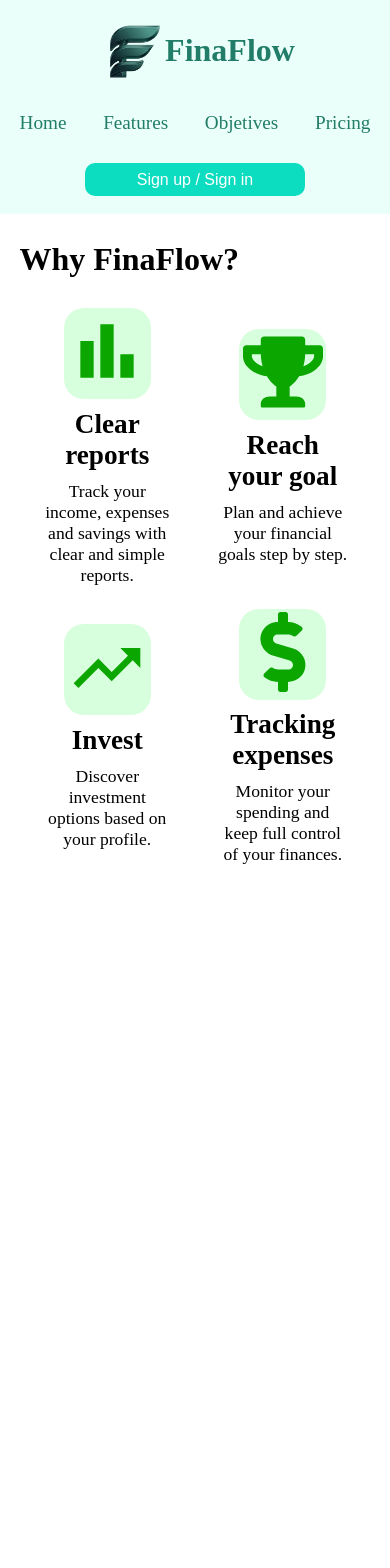
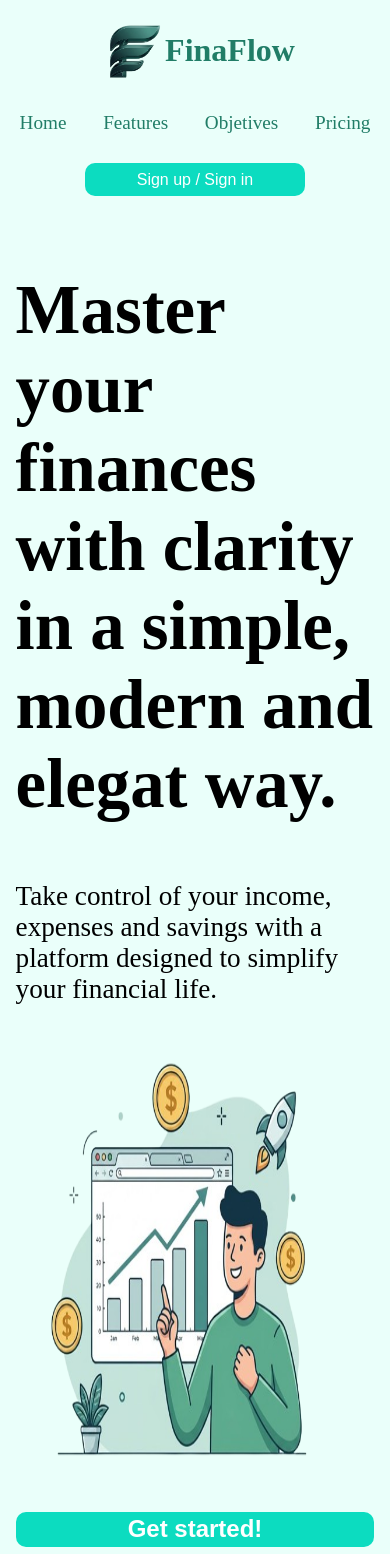
Before and after one commit to angel-reyes000/FinaFlow-Frontend, a Next.js app: page / in a window 390 px wide. Shown: the top 1568 px of the page. Before the commit the page ends 888 px from the top, so only its background shows below. Built offline with nearby package versions, Linux system fonts and the light colour scheme.

Commit message:
design responsive main section

```diff
--- a/app/components/main_window/main.jsx
+++ b/app/components/main_window/main.jsx
@@ -1,21 +1,22 @@
 import Image from 'next/image';
-import image_body from '../../../public/images_home/body FinaFlow.png'
+import main_image from '../../../public/images_home/portada Finaflow.png'
+import styles from '../../styles/main_window/main.module.scss'
 
 export default function Main () {
   return (
     <>
-      <div>
-        <div>
-          <div>
+      <div className={styles.main_section}>
+        <div className={styles.main_text_image}>
+          <div className={styles.main_text}>
             <h1>Master your finances with clarity in a simple, modern and elegat way.</h1>
             <p>Take control of your income, expenses and savings with a platform designed to simplify your financial life.</p>
           </div>
-          <div>
-            <Image src={image_body} height={200} width={200} alt='Representative image for aplication'/>
+          <div className={styles.main_img}>
+            <Image src={main_image} height={475} width={625} alt='Representative image for aplication'/>
           </div>
         </div>
-        <div>
-
+        <div className={styles.main_button}>
+          <button>Get started!</button>
         </div>
       </div>
     </>
--- a/app/page.tsx
+++ b/app/page.tsx
@@ -12,6 +12,10 @@ export default function Home () {
       <main>
 
         <section>
+          <Main />
+        </section>
+
+        <section>
           <Features />
         </section>
 
--- a/app/styles/main_window/main.module.scss
+++ b/app/styles/main_window/main.module.scss
@@ -0,0 +1,96 @@
+.main_section {
+    background-color: rgb(234, 255, 250);
+    display: grid;
+    grid-template-rows: 1fr auto;
+    height: auto;
+    width: auto;
+    padding: 0% 4%;
+}
+
+.main_text_image {
+    display: flex;
+    flex-wrap: wrap;
+    width: 100%;
+    justify-content: space-between;
+    align-items: center;
+}
+
+.main_text {
+    width: 45%;
+    h1 {
+        font-size: 4.3rem;
+        font-weight: 900;
+    }
+
+    p {
+        font-size: 1.7rem;
+        font-weight: 500;
+    }
+}
+
+@media screen and (max-width: 1240px) {
+    .main_text_image {
+        justify-content: center;
+    }
+
+    .main_text {
+        width: 100%;
+    }
+}
+
+.main_img {
+}
+
+.main_button {
+    margin-bottom: 2%;
+
+    button {
+        width: 20%;
+        border: 0;
+        font-size: 1.5rem;
+        font-weight: 600;
+        padding: 1%;
+        color: white;
+        background-color: rgb(12, 220, 192);
+        border-radius: 10px;
+    }
+
+    button:hover {
+        background-color: rgb(11, 192, 168);
+        cursor: pointer;
+    }
+
+    button:active {
+        transform: scale(0.9);
+        background-color: rgb(11, 192, 168);
+    }
+}
+
+@media screen and (max-width: 800px) {
+    .main_section {
+        display: flex;
+        flex-wrap: wrap;
+    }
+
+    .main_text_image {
+        max-width: 100%;
+        width: fit-content;
+    }
+
+    .main_img {
+        img {
+            width: min-content;
+            max-width: 90%;
+        }
+    }
+
+    .main_button {
+        width: 100%;
+        display: flex;
+        justify-content: center;
+        align-items: center;
+        button {
+            width: 100%;
+        }
+    }
+}
--- a/app/styles/main_window/navbar.module.scss
+++ b/app/styles/main_window/navbar.module.scss
@@ -49,6 +49,7 @@
 
     button:hover {
         cursor: pointer;
+        background-color: rgb(11, 192, 168);
     }
 
     button:active {
```
Also changed, not shown: public/images_home/portada Finaflow.png (added).
